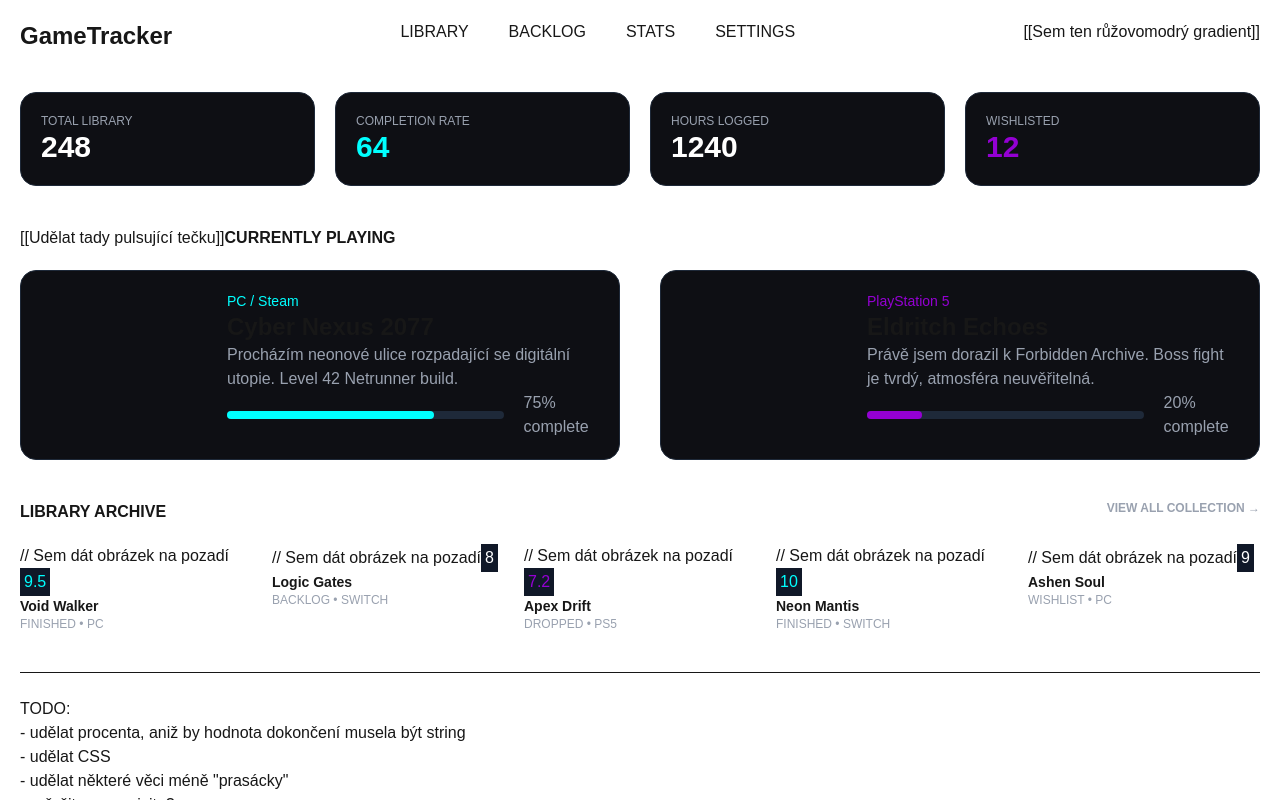
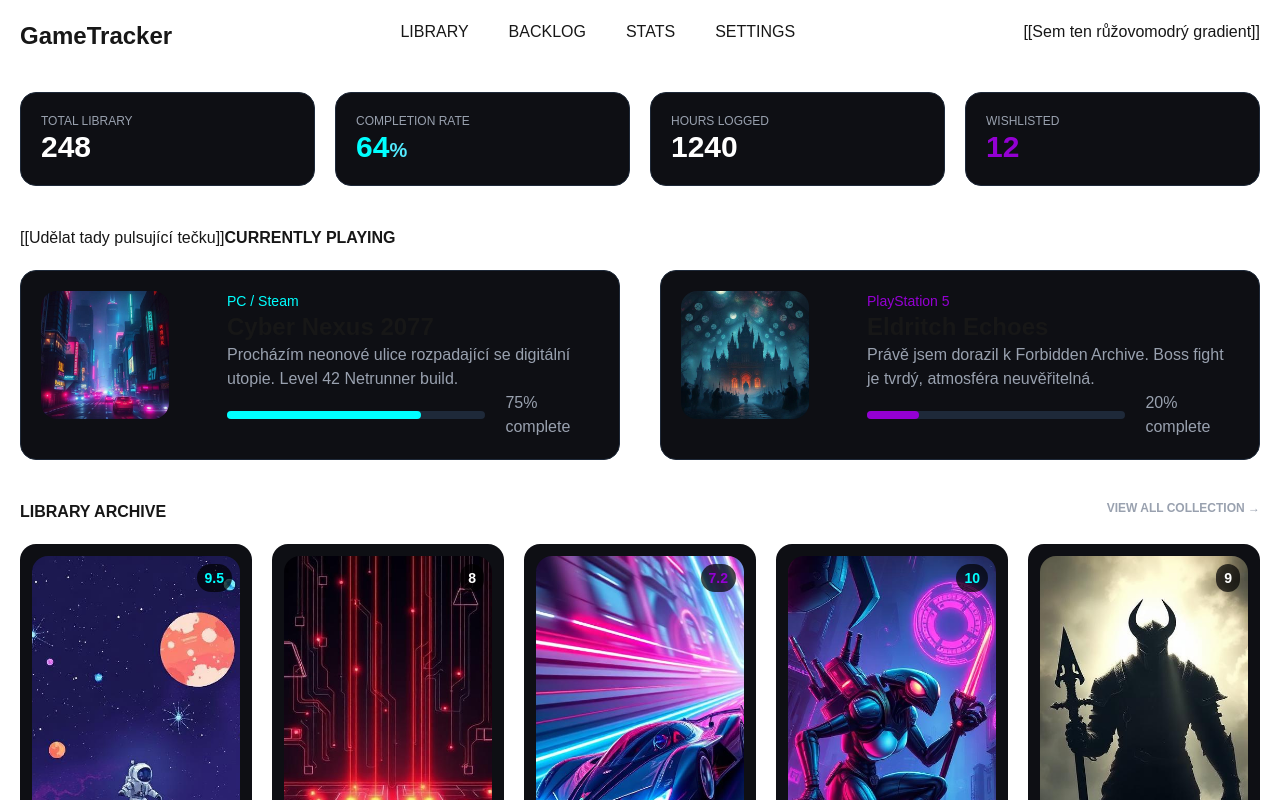
Before and after one commit to daeweeee/GameTracker-WEA, a Next.js app in the folder gametracker/: page / in a window 1280 px wide. Shown: the top 800 px of the page. Built offline with nearby package versions, Linux system fonts and the light colour scheme.

Commit message:
funkční obrázky, ůprava knihovny

```diff
--- a/gametracker/app/page.tsx
+++ b/gametracker/app/page.tsx
@@ -22,22 +22,23 @@ export default function Home() {
       <Stats>
         <Status
           name="TOTAL LIBRARY"
-          value="248"
+          value= {248}
           color="white"
         />
         <Status
           name="COMPLETION RATE"
-          value="64"
+          value= {64}
           color="cyan"
+          unit="%"
         />
         <Status
           name="HOURS LOGGED"
-          value="1240"
+          value= {1240}
           color="white"
         />
         <Status
           name="WISHLISTED"
-          value="12"
+          value= {12}
           color="darkviolet"
         />
       </Stats>
@@ -48,7 +49,7 @@ export default function Home() {
 
       <AktHraneDiv>
         <AktHranaHra
-          obrazek="" // Sem dát cestu k obrázku
+          obrazek="/akt_hrane_1.jpg"
           platforma="PC / Steam"
           nazev="Cyber Nexus 2077"
           coDelam="Procházím neonové ulice rozpadající se digitální utopie. Level 42 Netrunner build."
@@ -56,7 +57,7 @@ export default function Home() {
           color="cyan" // Modrá
         />
         <AktHranaHra
-          obrazek="" // Sem dát cestu k obrázku
+          obrazek="/akt_hrane_2.jpg"
           platforma="PlayStation 5"
           nazev="Eldritch Echoes"
           coDelam="Právě jsem dorazil k Forbidden Archive. Boss fight je tvrdý, atmosféra neuvěřitelná."
@@ -72,8 +73,8 @@ export default function Home() {
       <Knihovna>
         <Hra
           hodnoceni={9.5}
-          obrazek=""
-          obrazekAlt=""
+          obrazek="/hra_1.jpg"
+          obrazekAlt="Void Walker cover"
           nazev="Void Walker"
           stav="FINISHED"
           platforma="PC"
@@ -81,8 +82,8 @@ export default function Home() {
         />
         <Hra
           hodnoceni={8.0}
-          obrazek=""
-          obrazekAlt=""
+          obrazek="/hra_2.jpg"
+          obrazekAlt="Logic Gates cover"
           nazev="Logic Gates"
           stav="BACKLOG"
           platforma="SWITCH"
@@ -90,8 +91,8 @@ export default function Home() {
         />
         <Hra
           hodnoceni={7.2}
-          obrazek=""
-          obrazekAlt=""
+          obrazek="/hra_3.jpg"
+          obrazekAlt="Apex Drift cover"
           nazev="Apex Drift"
           stav="DROPPED"
           platforma="PS5"
@@ -99,8 +100,8 @@ export default function Home() {
         />
         <Hra
           hodnoceni={10}
-          obrazek=""
-          obrazekAlt=""
+          obrazek="/hra_4.jpg"
+          obrazekAlt="Neon Mantis cover"
           nazev="Neon Mantis"
           stav="FINISHED"
           platforma="SWITCH"
@@ -108,8 +109,8 @@ export default function Home() {
         />
         <Hra
           hodnoceni={9.0}
-          obrazek=""
-          obrazekAlt=""
+          obrazek="/hra_5.jpg"
+          obrazekAlt="Ashen Soul cover"
           nazev="Ashen Soul"
           stav="WISHLIST"
           platforma="PC"
@@ -119,12 +120,10 @@ export default function Home() {
         <hr />
       <p>
         <br/>TODO:<br/>
-        - udělat procenta, aniž by hodnota dokončení musela být string<br/>
         - udělat CSS<br/>
         - udělat některé věci méně "prasácky"<br/>
         - vyřešit responzivitu?<br/>
         - dát obsah CURRENTLY PLAYING do gridu, aby to nedělalo... věci<br/>
-        - dodělat barvy
       </p>
 
     </div>
--- a/gametracker/components/akthranahra.tsx
+++ b/gametracker/components/akthranahra.tsx
@@ -3,9 +3,19 @@ import ProgressBar from "./progressbar";
 export default function AktHranaHra({obrazek, platforma, nazev, coDelam, progress, color} : {obrazek: string, platforma: string, nazev: string, coDelam: string, progress: number, color: string}) {
     return (
         <div className="w-1/2 border border-gray-800 p-5 rounded-2xl bg-[#0E0F14] flex gap-5">
-            <div className=""
-            style={{ backgroundImage: `url(${obrazek})`}}
-            />
+            <div className="relative w-32 h-32 rounded-2xl overflow-hidden bg-gray-900">
+                {obrazek ? (
+                    <img
+                        src={obrazek}
+                        alt={`${nazev} cover`}
+                        className="w-full h-full object-cover"
+                    />
+                ) : (
+                    <div className="flex items-center justify-center h-full text-xs text-gray-500">
+                        No image provided
+                    </div>
+                )}
+            </div>
             <div className="w-2/3 ml-auto">
                 <div>
                     <h3 className="text-sm" style={{color}}>{platforma}</h3>
@@ -20,8 +30,6 @@ export default function AktHranaHra({obrazek, platforma, nazev, coDelam, progres
                     <p className="text-gray-400">{progress}% complete</p>
                 </div>
             </div>
-
-
         </div>
     );
 }
--- a/gametracker/components/hra.tsx
+++ b/gametracker/components/hra.tsx
@@ -1,17 +1,26 @@
 export default function Hra({hodnoceni, obrazek, obrazekAlt, nazev, stav, platforma, color} : {hodnoceni: number, obrazek: string, obrazekAlt: string, nazev: string, stav: string, platforma: string, color: string}) {
     return (
-        <div className="w-1/5 rounded-2xl">
-            <div> // Sem dát obrázek na pozadí
-                <div className="bg-gray-900 size-auto p-0.5 pl-1 pr-1 inline-block">
-                    <h4 style={{color}}>{hodnoceni}</h4>
+        <div className="w-1/5 rounded-2xl overflow-hidden bg-[#0E0F14] p-3">
+            <div className="relative w-full h-100 rounded-2xl overflow-hidden bg-gray-900 mb-3">
+                {obrazek ? (
+                    <img
+                        src={obrazek}
+                        alt={obrazekAlt || nazev}
+                        className="w-full h-100 object-cover"
+                    />
+                ) : (
+                    <div className="flex h-full items-center justify-center text-xs text-gray-500">
+                        No image provided
+                    </div>
+                )}
+                <div className="absolute top-2 right-2 bg-black/70 rounded-full px-2 py-1">
+                    <h4 className="text-sm font-semibold" style={{color}}>{hodnoceni}</h4>
                 </div>
-
             </div>
             <h5 className="text-sm font-bold">{nazev}</h5>
             <div className="flex gap-1">
                 <h6 className="text-xs text-gray-400">{stav} • {platforma}</h6>
             </div>
-
         </div>
     );
 }
--- a/gametracker/components/knihovna.tsx
+++ b/gametracker/components/knihovna.tsx
@@ -1,6 +1,8 @@
-export default function Knihovna({ children } ) {
+import { ReactNode } from "react";
+
+export default function Knihovna({ children }: { children?: ReactNode } ) {
     return (
-        <div className="flex mb-10 gap-5">
+        <div className="h-120 flex mb-10 gap-5">
             { children }
         </div>
     );
--- a/gametracker/components/progressbar.tsx
+++ b/gametracker/components/progressbar.tsx
@@ -1,6 +1,6 @@
 export default function ProgressBar({value, color} : {value: number, color: string}) {
     return (
-        <div className="w-full rounded-full h-2 bg-gray-800 mt-5 mr-5">
+        <div className="w-70 rounded-full h-2 bg-gray-800 mt-5 mr-5">
             <div
                 className="h-2 rounded-full"
                 style={{
--- a/gametracker/components/status.tsx
+++ b/gametracker/components/status.tsx
@@ -1,8 +1,11 @@
-export default function Status({name, value, color} : {name: string, value: string, color: string}) {
+export default function Status({name, value, color, unit} : {name: string, value: number, color: string, unit?: string}) {
     return (
         <div className="w-1/4 border border-gray-800 p-5 rounded-2xl bg-[#0E0F14]">
             <h4 className="text-gray-400 text-xs">{name}</h4>
-            <p className="text-3xl font-bold" style={{color}}>{value}</p>
+            <p className="text-3xl font-bold" style={{color}}>
+                {value}
+                {unit && <span className="text-xl text-cyan-300">{unit}</span>}
+            </p>
         </div>
     );
 }
```
Also changed, not shown: gametracker/components/akthranediv.tsx (+7 -1 lines).
